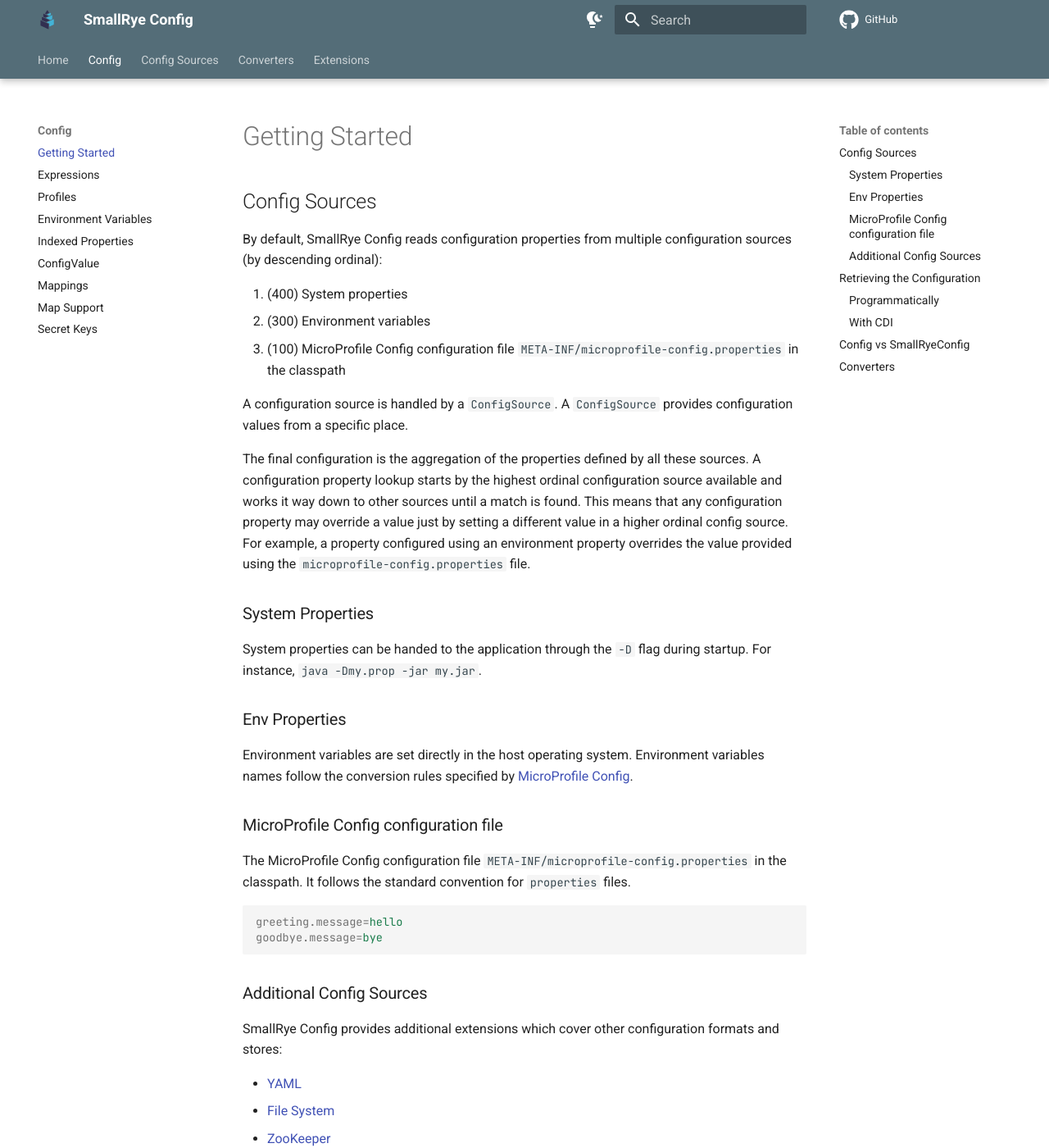
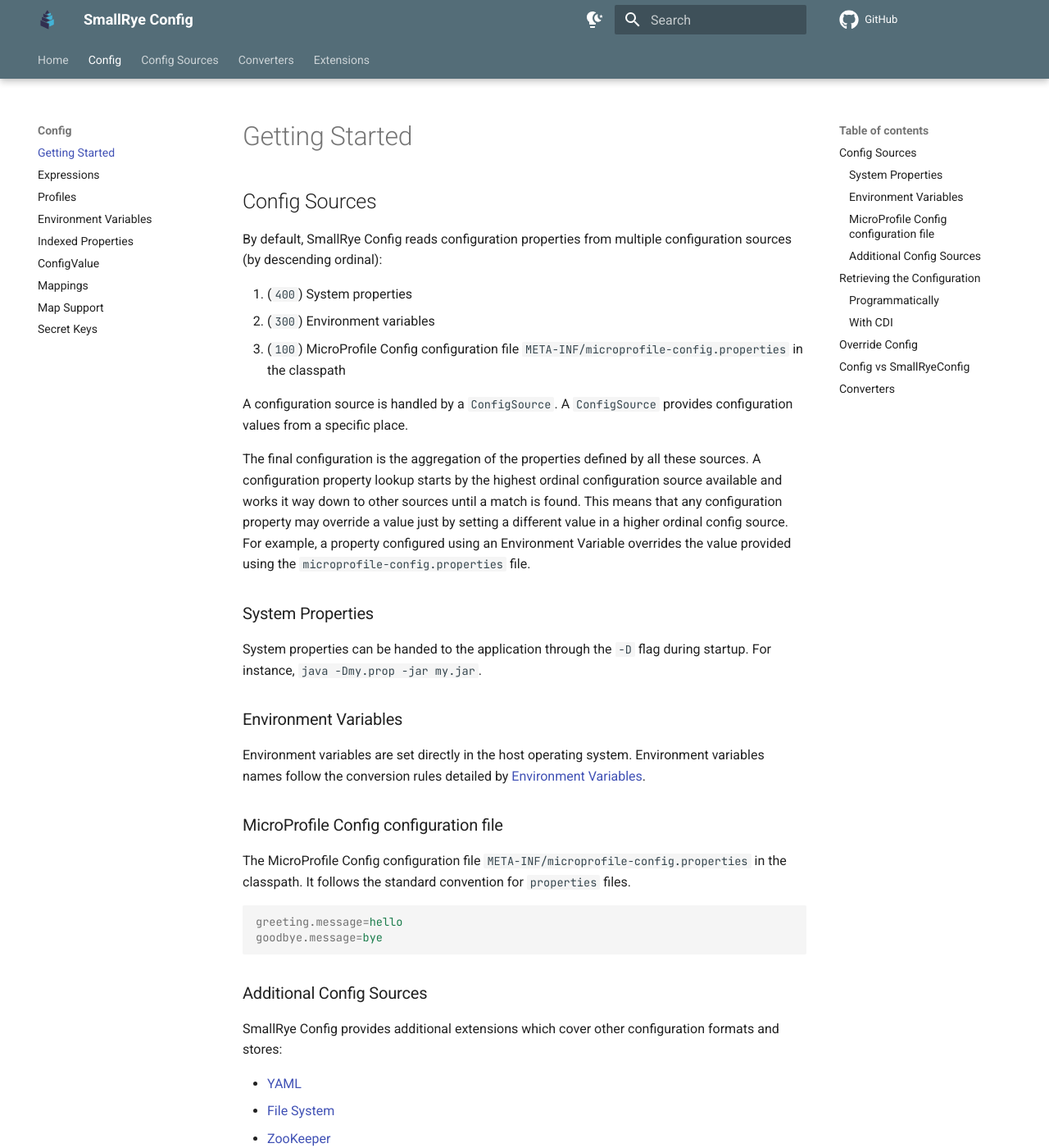
Before and after one commit to smallrye/smallrye-config, an MkDocs documentation site: the page built from documentation/src/main/docs/config/getting-started.md, in a window 1280 px wide and 1400 px high. Shown: the whole window at 82% size. Built offline with MkDocs 1.6.1 and Material for MkDocs 9.7.7, drawn with Linux system fonts in a browser that asks for light colours; comment, search, counter and statistics services are not loaded; the version menu is left out; some of the changed text lies outside the part shown.

Commit message:
Improve documentation

```diff
--- a/documentation/mkdocs.yaml
+++ b/documentation/mkdocs.yaml
@@ -20,6 +20,7 @@
       - 'Secret Keys': config/secret-keys.md
   - Config Sources:
       - 'Custom': config-sources/custom.md
+      - 'Factories': config-sources/factories.md
       - 'Locations': config-sources/locations.md
       - 'YAML': config-sources/yaml.md
       - 'FileSystem': config-sources/filesystem.md
--- a/documentation/src/main/docs/config/getting-started.md
+++ b/documentation/src/main/docs/config/getting-started.md
@@ -4,9 +4,9 @@
 
 By default, SmallRye Config reads configuration properties from multiple configuration sources (by descending ordinal):
 
-1. (400) System properties
-2. (300) Environment variables
-3. (100) MicroProfile Config configuration file `META-INF/microprofile-config.properties` in the classpath
+1. (`400`) System properties
+2. (`300`) Environment variables
+3. (`100`) MicroProfile Config configuration file `META-INF/microprofile-config.properties` in the classpath
 
 A configuration source is handled by a `ConfigSource`. A `ConfigSource` provides configuration values from a specific
 place.
@@ -14,7 +14,7 @@
 The final configuration is the aggregation of the properties defined by all these sources. A configuration property
 lookup starts by the highest ordinal configuration source available and works it way down to other sources until a
 match is found. This means that any configuration property may override a value just by setting a different value in a
-higher ordinal config source. For example, a property configured using an environment property overrides the value
+higher ordinal config source. For example, a property configured using an Environment Variable overrides the value
 provided using the `microprofile-config.properties` file.
 
 ### System Properties
@@ -22,10 +22,10 @@
 System properties can be handed to the application through the `-D` flag during startup. For instance,
 `java -Dmy.prop -jar my.jar`.
 
-### Env Properties
+### Environment Variables
 
 Environment variables are set directly in the host operating system. Environment variables names follow the conversion
-rules specified by [MicroProfile Config](https://github.com/eclipse/microprofile-config/).
+rules detailed by [Environment Variables](environment-variables.md).
 
 ### MicroProfile Config configuration file
 
@@ -100,6 +103,11 @@
 - The default value `!` is injected if the configuration does not provide a value for `greeting.suffix`.
 - The property `greeting.name` is optional - an empty Optional is injected if the configuration does not provide a
 value for it.
+
+## Override Config
+
+It is possible to override `Config` default initialization `ConfigProvider.getConfig()`, by extending
+`io.smallrye.config.SmallRyeConfigFactory` and registering the implementation with the `ServiceLoader` mechanism.
 
 ## Config vs SmallRyeConfig
 
```
Also changed, not shown: other parts of documentation/src/main/docs/config/getting-started.md (+4 -1 lines), documentation/src/main/docs/config-sources/factories.md (added, +82 -0 lines), documentation/src/main/docs/config-sources/factory.md (deleted, +0 -23 lines), documentation/src/main/docs/config/expressions.md (+3 -1 lines), documentation/src/main/docs/config/mappings.md (+1 -1 lines), documentation/src/main/docs/converters/json.md (+0 -1 lines), documentation/src/main/docs/index.md (+42 -0 lines).
